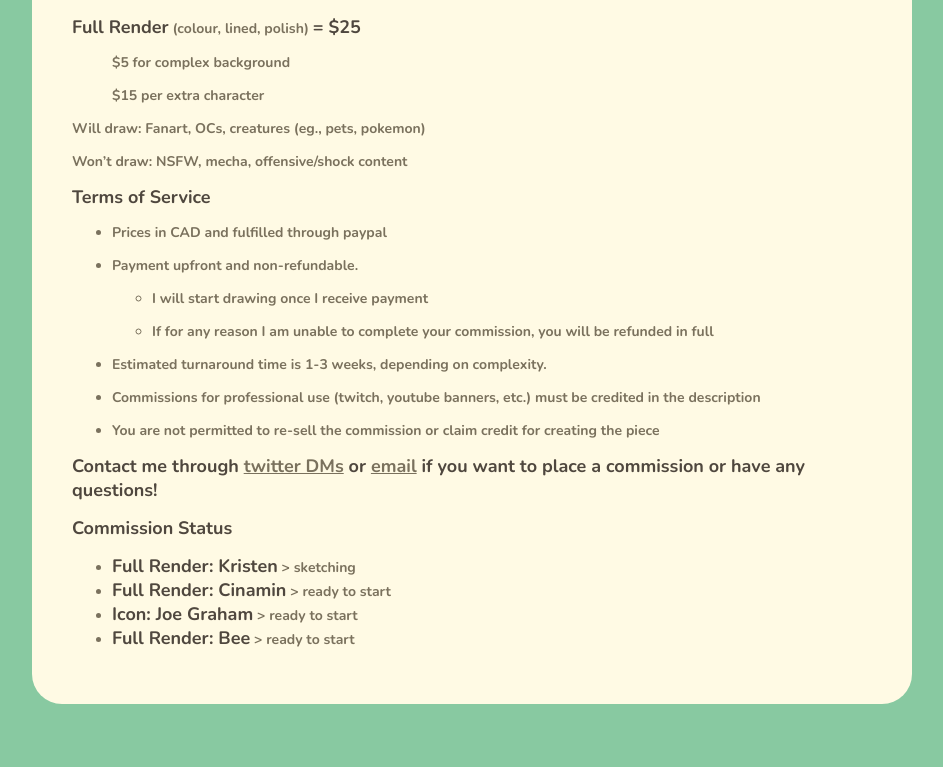
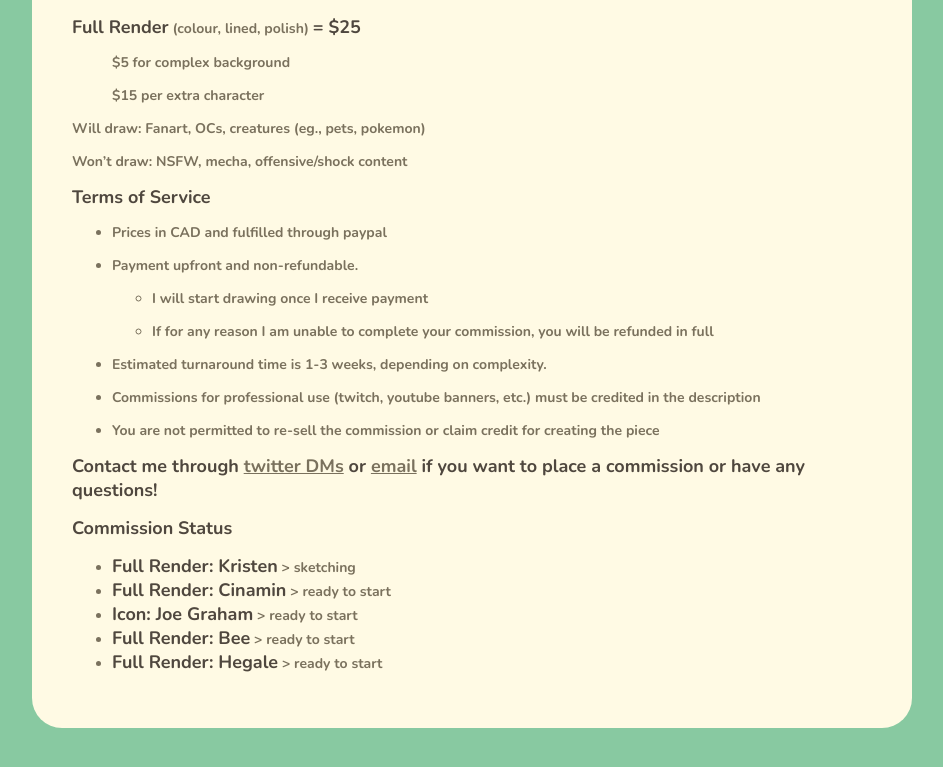
Before and after one commit to antheakwong/antheakwong.github.io, a Jekyll site: the page built from commissions/index.md, in a window 1280 px wide and 1346 px high. Shown: the part 538-1305 px from the top of the window, without its empty margins (168-1111 px from the left). Built offline with Jekyll 4.4.1, drawn with Linux system fonts in a browser that asks for light colours; nearby versions of some CDN libraries.

Commit message:
Update index.md

```diff
--- a/commissions/index.md
+++ b/commissions/index.md
@@ -44,3 +44,4 @@ Won’t draw: NSFW, mecha, offensive/shock content
 - **Full Render: Cinamin** > ready to start
 - **Icon: Joe Graham** > ready to start
 - **Full Render: Bee** > ready to start
+- **Full Render: Hegale** > ready to start
```
